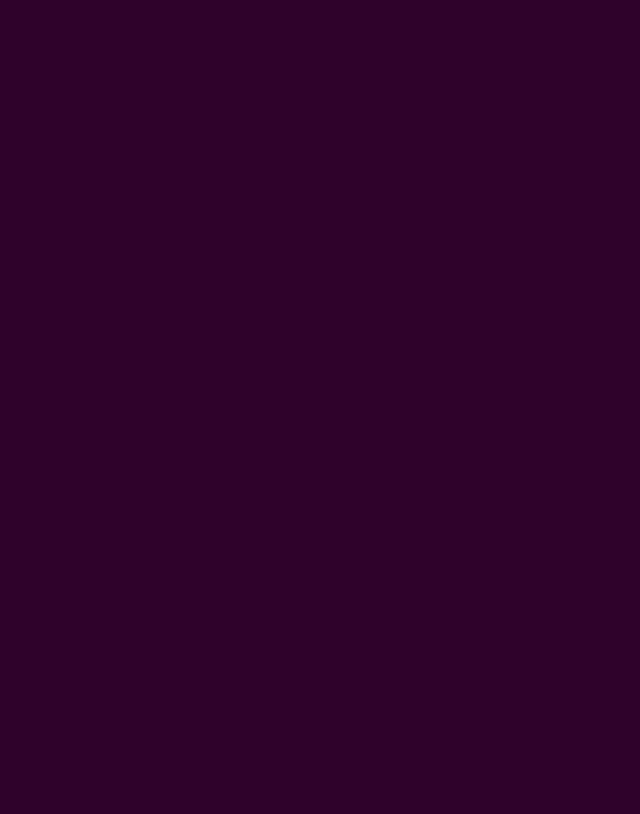
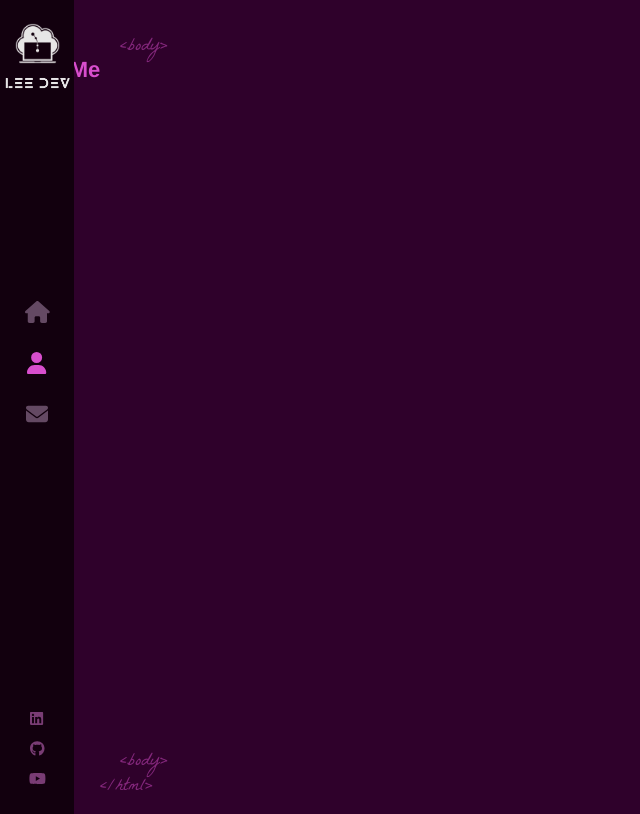
Before and after one commit to LeeDek/Leez, a React (Create React App) app in the folder lees-portfolio/: page /about in a window 1280 px wide. Before the commit this address had no page. Shown: the whole page, without its empty margins (0-640 px from the left). Built offline with nearby package versions, Linux system fonts and the light colour scheme.

Commit message:
about-page

```diff
--- a/lees-portfolio/src/App.js
+++ b/lees-portfolio/src/App.js
@@ -3,6 +3,7 @@ import React from 'react'
 import { Routes, Route } from 'react-router-dom'
 import Layout from './components/Layout'
 import Home from './components/Home'
+import About from './components/About'
 
 function App() {
   return (
@@ -10,6 +11,7 @@ function App() {
       <Routes>
         <Route path="/" element={<Layout />}>
           <Route index element={<Home />} />
+          <Route path="about" element={<About />} />
         </Route>
       </Routes>
     </>
--- /dev/null
+++ b/lees-portfolio/src/components/About/index.js
@@ -0,0 +1,19 @@
+import AnimatedLetters from '../AnimatedLetters'
+import './index.scss'
+
+const About = () => {
+  return (
+    <div className="container about-page">
+      <div className="text-zone">
+        <h1>
+          <AnimatedLetters
+            strArray={['A', 'b', 'o', 'u', 't', ' ', 'M', 'e']}
+            idx={15}
+          />
+        </h1>
+      </div>
+    </div>
+  )
+}
+
+export default About
```
Also changed, not shown: lees-portfolio/src/components/About/index.scss (added).
